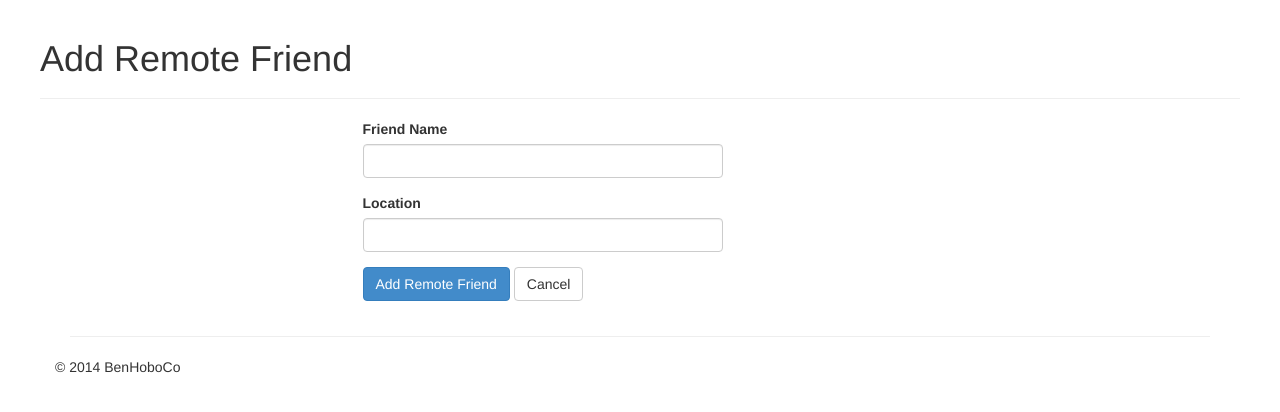
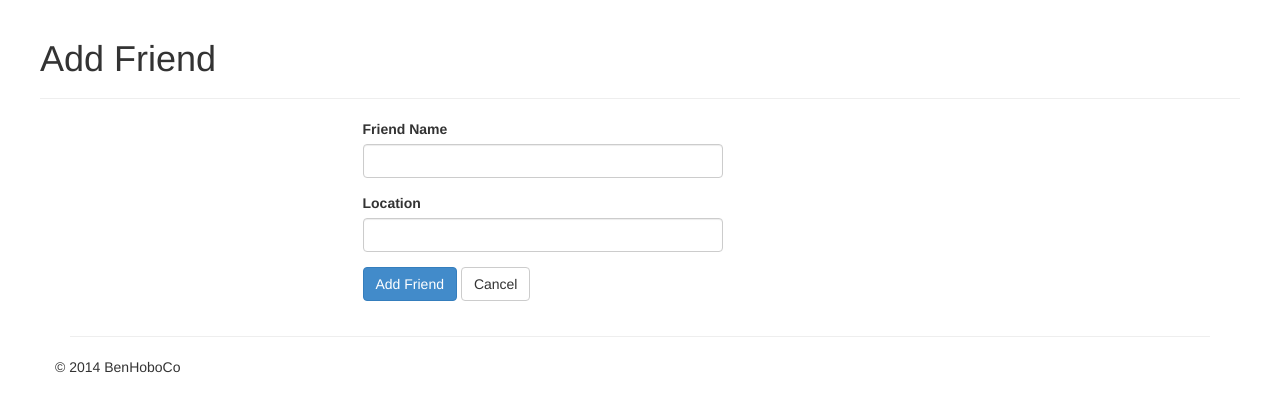
Before and after one commit to tpolasek/cmput410-project, a Django app: template BenHoboCo/templates/social/addRemoteFriend.html in a window 1280 px wide. Shown: the part 51-463 px from the top of the page. Run offline with Django 3.2, Linux system fonts and the light colour scheme; the template is opened without the code that fills it: values named after a table or form of the project are taken from there, others are empty; data comes from the database, SQL or seed files in the repository; some libraries are stand-ins or nearby versions.

Commit message:
Took the 'remote' out of adding a remote friend

```diff
--- a/BenHoboCo/templates/social/addRemoteFriend.html
+++ b/BenHoboCo/templates/social/addRemoteFriend.html
@@ -2,7 +2,7 @@
 {% block block_body %}
 <div class="row">
 	<div class="page-header">
-		<h1>Add Remote Friend</h1>
+		<h1>Add Friend</h1>
 	</div>
 </div>
 <div class="row col-md-4 col-md-offset-3">
@@ -19,7 +19,7 @@
 			<input type="text" name="friend_location" value="{{friend_location}}" class="form-control" />
 		</div>
 		<div class="form-group">
-			<input type="submit" class="btn btn-primary" value="Add Remote Friend"/>
+			<input type="submit" class="btn btn-primary" value="Add Friend"/>
 			<a href="/authors/{{ author.user.username }}/friends" class="btn btn-default">Cancel</a>
 		</div>
 	</form>
```
